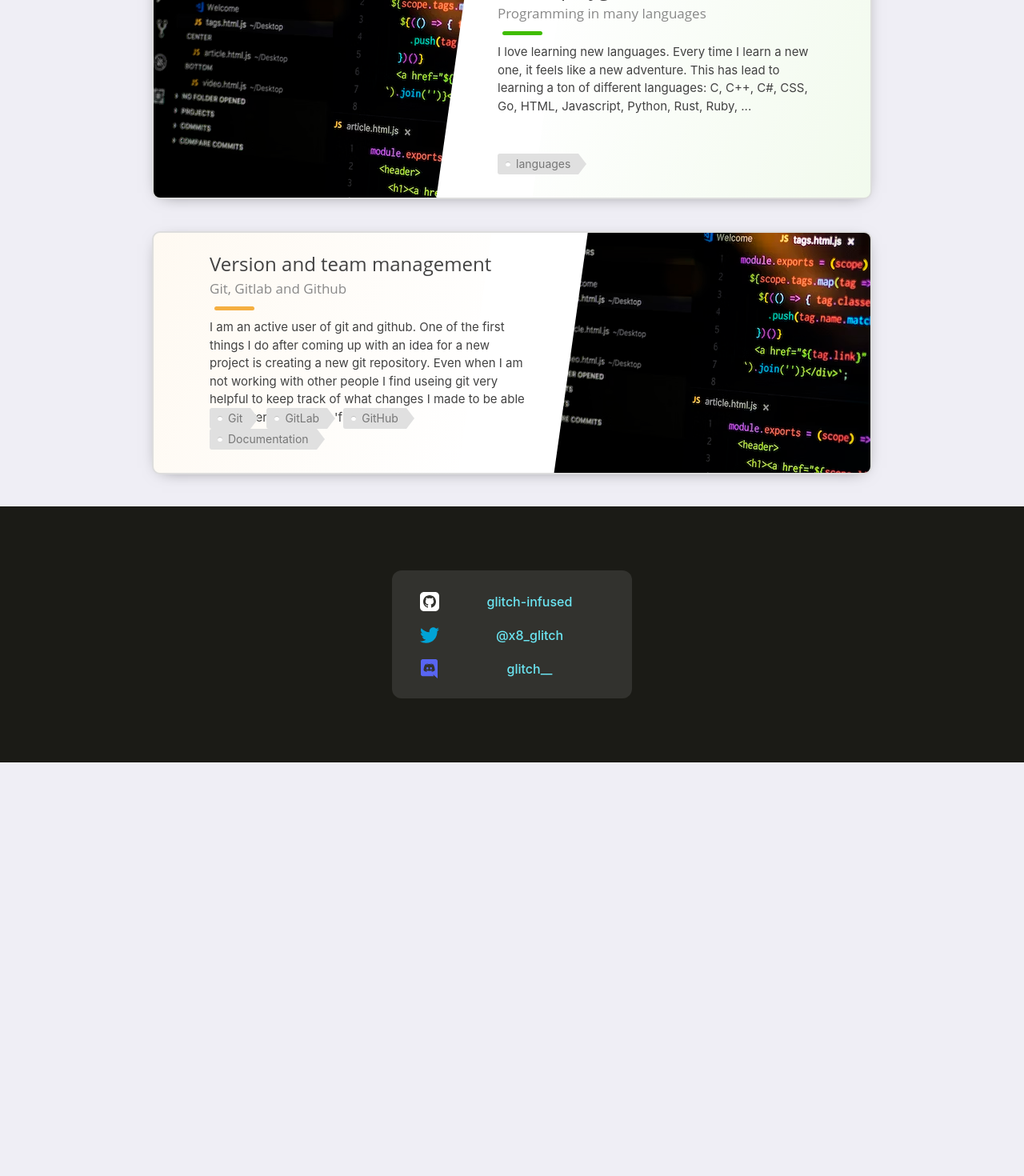
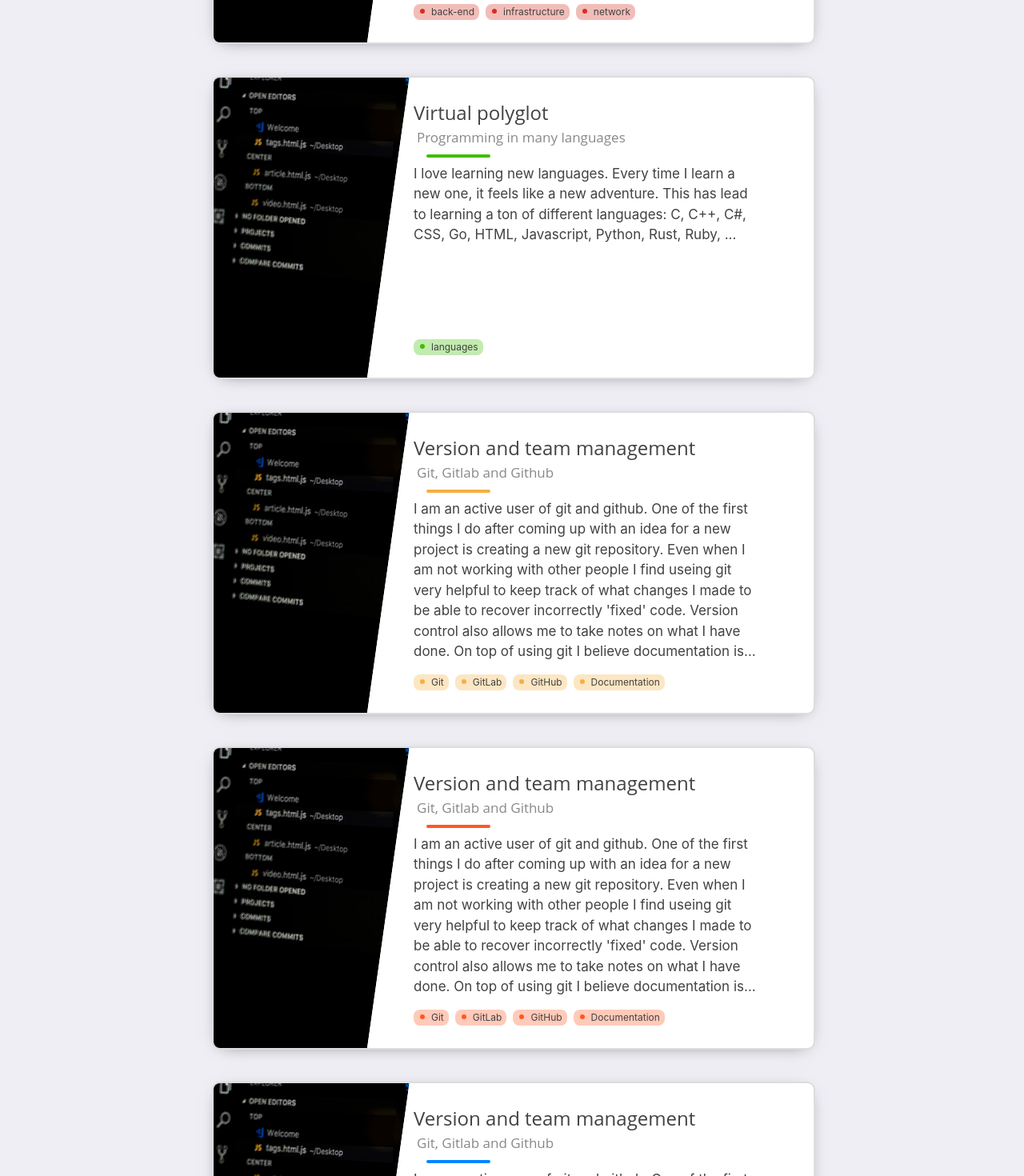
Before and after one commit to glitch-infused/glitch-infused.github.io, a Vue app: page / in a window 1280 px wide. Shown: the part 900-2370 px from the top of the page at 80% size. Before the commit the page ends 1853 px from the top, so only its background shows below. Built offline with nearby package versions, Linux system fonts and the light colour scheme.

Commit message:
Multi line ellispsis in cards + fixed some problems with automatically picking colors

```diff
--- a/src/components/DynCard.vue
+++ b/src/components/DynCard.vue
@@ -6,8 +6,8 @@ export default {
         "subtitle": String,
         "description": String,
         "color": String,
-        "img": String,
-        "tags": Array
+        "image": String,
+        "tags": Array,
     }
 }
 
@@ -16,7 +16,7 @@ export default {
     <div :class="`card ` + color">
         <div class="card-innerbox">
             <div class="card-image-wrapper">
-                <img class="card-image" :src="img">
+                <img class="card-image" :src="image">
             </div>
             <div class="card-text-wrapper">
                 <div class="card-title">{{ title }}</div>
@@ -44,6 +44,13 @@ export default {
     max-width: 750px;
     aspect-ratio: 2 / 1;
     margin-bottom: 40px;
+}
+.card-innerbox {
+    position: relative;
+    width: 75vw;
+    max-width: 750px;
+    aspect-ratio: 2 / 1;
+    margin-bottom: 40px;
     border-radius: 10px;
     background-color: #fff;
     border: 2px solid #ddd;
@@ -56,17 +63,9 @@ export default {
     transition: box-shadow var(--animation-time) ease, transform var(--animation-time) ease;
 }
 
-.card:hover {
+.card:hover .card-innerbox {
     box-shadow: 0 34px 32px -33px rgba(0, 0, 0, .18);
     transform: translate(0px, -12px);
-}
-
-.card-innerbox {
-    position: absolute;
-    top: 0;
-    right: 0;
-    bottom: 0;
-    left: 0;
 }
 
 .card-image-wrapper {
@@ -128,8 +127,19 @@ export default {
 }
 
 .card:hover .card-bar {
-    left: 3px;
-    width: 95%;
+    left: -4px;
+    width: calc(100% + 8px);
+}
+
+.card-description {
+    display: -webkit-box;
+    position: relative;
+    min-height: 6lh;
+    /*max-height: 7lh;*/
+    overflow: hidden;
+    -webkit-line-clamp: 8;
+    -webkit-box-orient: vertical;
+    overflow: hidden;
 }
 
 .card-tag-wrapper {
@@ -139,12 +149,12 @@ export default {
 }
 
 .card-tag {
+    font-size: 12px;
     display: inline-block;
-    background-color: #424242;
-    color: #fff;
+    background-color: rgba(0, 0, 0, .18);
     border-radius: 8px;
     padding: 1px 6px 1px 16px;
-    margin-right: 20px;
+    margin-right: 8px;
     vertical-align: middle;
     text-align: center;
     width: max-content;
@@ -160,4 +170,59 @@ export default {
     width: 6px;
     background-color: aqua;
 }
+
+
+/* colors yay */
+.card.blue .card-bar {
+    background-color: #0088FF;
+}
+.card.blue .card-tag {
+    background-color: #0088FF50;
+}
+.card.blue .card-tag::before {
+    background-color: #0088FF;
+}
+.card.red .card-bar {
+    background-color: #D62F1F;
+}
+.card.red .card-tag {
+    background-color: #D62F1F50;
+}
+.card.red .card-tag::before {
+    background-color: #D62F1F;
+}
+.card.green .card-bar {
+    background-color: #40BD00;
+}
+.card.green .card-tag {
+    background-color: #40BD0050;
+}
+.card.green .card-tag::before {
+    background-color: #40BD00;
+}
+.card.yellow .card-bar {
+    background-color: #F5AF41;
+}
+.card.yellow .card-tag {
+    background-color: #F5AF4150;
+}
+.card.yellow .card-tag::before {
+    background-color: #F5AF41;
+}
+.card.orange .card-bar {
+    background-color: #FF5722;
+}
+.card.orange .card-tag {
+    background-color: #FF572250;
+}
+.card.orange .card-tag::before {
+    background-color: #FF5722;
+}
+.card.grey .card-bar {
+    background-color: #424242;
+}
+.card.gray .card-bar {
+    background-color: #424242;
+}
+
 </style>
--- a/src/components/Home.vue
+++ b/src/components/Home.vue
@@ -1,6 +1,6 @@
 <script setup lang="ts">
-import Card from './Card.vue'
 import imgurl from '../assets/img.avif'
+import DynCard from './DynCard.vue';
 
 var cards = [
   {
@@ -35,7 +35,23 @@ var cards = [
   {
     "title": "Version and team management",
     "subtitle": "Git, Gitlab and Github",
-    "description": "I am an active user of git and github. One of the first things I do after coming up with an idea for a new project is creating a new git repository. Even when I am not working with other people I find useing git very helpful to keep track of what changes I made to be able to recover incorrectly 'fixed' code.",//" Version control also allows me to take notes on what I have done. On top of using git I believe documentation is one of the most important things in programming and in my opinion at least comments should be used not to explain how the code does something, but what it does and most importantly why!",
+    "description": "I am an active user of git and github. One of the first things I do after coming up with an idea for a new project is creating a new git repository. Even when I am not working with other people I find useing git very helpful to keep track of what changes I made to be able to recover incorrectly 'fixed' code. Version control also allows me to take notes on what I have done. On top of using git I believe documentation is one of the most important things in programming and in my opinion at least comments should be used not to explain how the code does something, but what it does and most importantly why!",
+    "tags": [
+      "Git", "GitLab", "GitHub", "Documentation"
+    ]
+  },
+  {
+    "title": "Version and team management",
+    "subtitle": "Git, Gitlab and Github",
+    "description": "I am an active user of git and github. One of the first things I do after coming up with an idea for a new project is creating a new git repository. Even when I am not working with other people I find useing git very helpful to keep track of what changes I made to be able to recover incorrectly 'fixed' code. Version control also allows me to take notes on what I have done. On top of using git I believe documentation is one of the most important things in programming and in my opinion at least comments should be used not to explain how the code does something, but what it does and most importantly why!",
+    "tags": [
+      "Git", "GitLab", "GitHub", "Documentation"
+    ]
+  },
+  {
+    "title": "Version and team management",
+    "subtitle": "Git, Gitlab and Github",
+    "description": "I am an active user of git and github. One of the first things I do after coming up with an idea for a new project is creating a new git repository. Even when I am not working with other people I find useing git very helpful to keep track of what changes I made to be able to recover incorrectly 'fixed' code. Version control also allows me to take notes on what I have done. On top of using git I believe documentation is one of the most important things in programming and in my opinion at least comments should be used not to explain how the code does something, but what it does and most importantly why!",
     "tags": [
       "Git", "GitLab", "GitHub", "Documentation"
     ]
@@ -47,8 +63,9 @@ var range = [...Array(cards.length).keys()];
 var colors = ["blue", "red", "green", "yellow", "orange"];
 
 function getColor(i = 0) {
-  while (i > colors.length) {i -= colors.length}
-  return colors[i]
+  while (i >= colors.length) {i -= colors.length}
+  console.log(i);
+  return colors[i];
 }
 
 </script>
@@ -57,7 +74,7 @@ function getColor(i = 0) {
     <link rel="preload" :href="imgurl">
     <h1>Glitch_infused</h1>
     <div class="cards-holder">
-        <Card v-for="i in range" :title=cards[i].title :subtitle=cards[i].subtitle :description=cards[i].description :color=getColor(i) :image="imgurl" :tags=cards[i].tags></Card>
+        <DynCard v-for="i in range" :title=cards[i].title :subtitle=cards[i].subtitle :description=cards[i].description :color=getColor(i) :image="imgurl" :tags=cards[i].tags></DynCard>
     </div>
 </template>
 
```
